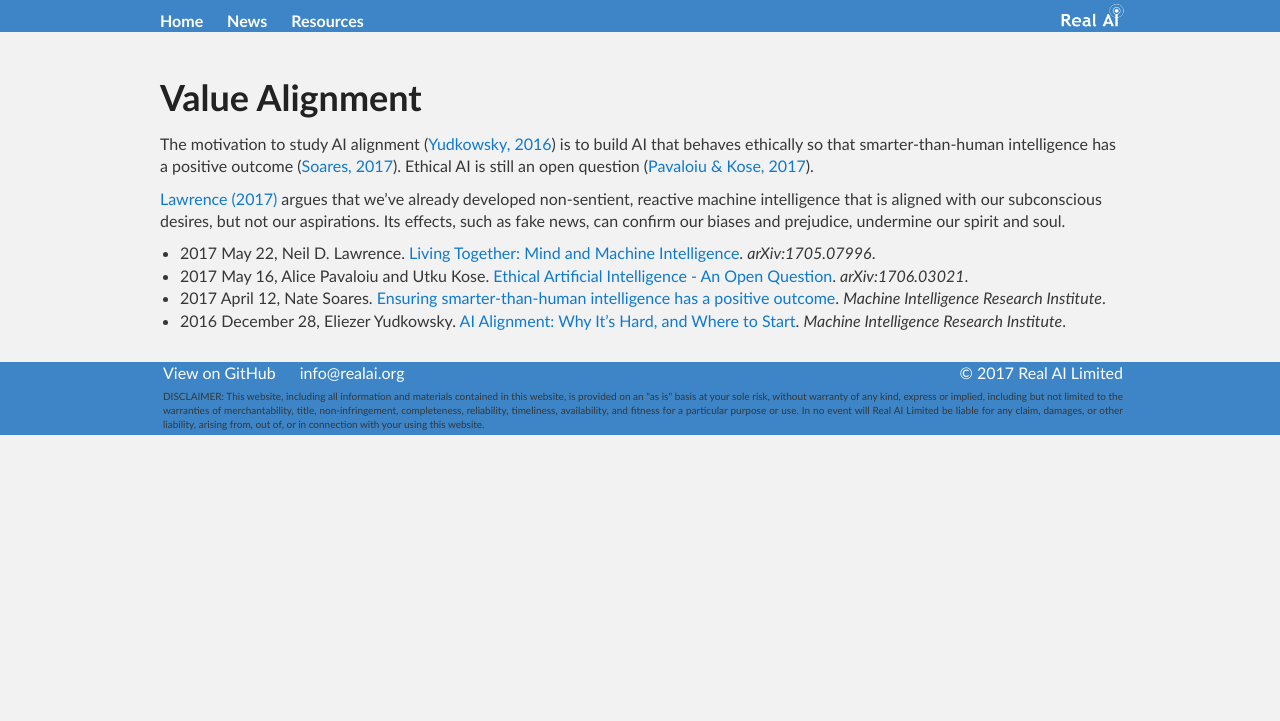
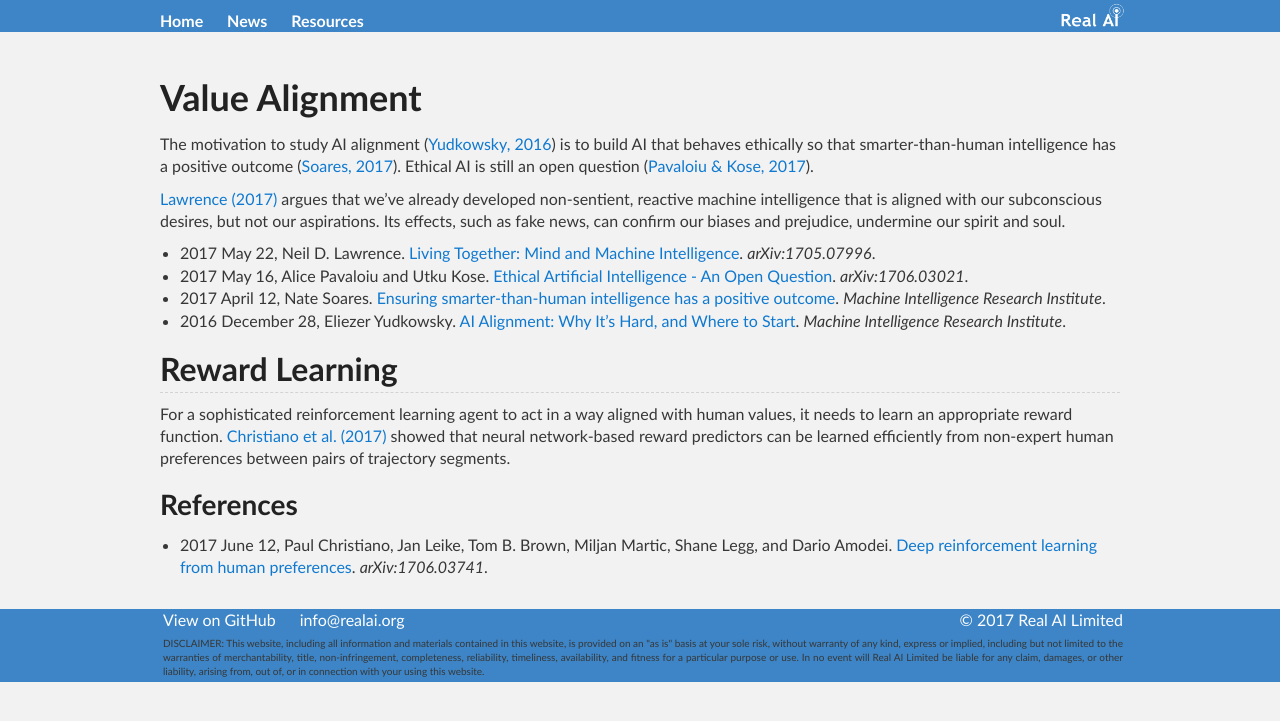
Before and after one commit to Tonywuhk/realai.org, a Jekyll site: the page built from safety/alignment.md, in a window 1280 px wide. Shown: the top 721 px of the page. Built offline with Jekyll 4.4.1, drawn with Linux system fonts in a browser that asks for light colours; our own code applies the rules of GitHub Pages for plain Markdown files; comment, search, counter and statistics services are not loaded; the repository's description, which GitHub fills in, is left out.

Commit message:
Create alignment.md

```diff
--- a/safety/alignment.md
+++ b/safety/alignment.md
@@ -11,3 +11,11 @@ The motivation to study AI alignment ([Yudkowsky, 2016](https://intelligence.org
 * 2017 May 16, Alice Pavaloiu and Utku Kose. [Ethical Artificial Intelligence - An Open Question](https://arxiv.org/abs/1706.03021). *arXiv:1706.03021*.
 * 2017 April 12, Nate Soares. [Ensuring smarter-than-human intelligence has a positive outcome](https://intelligence.org/2017/04/12/ensuring/). *Machine Intelligence Research Institute*.
 * 2016 December 28, Eliezer Yudkowsky. [AI Alignment: Why It’s Hard, and Where to Start](https://intelligence.org/2016/12/28/ai-alignment-why-its-hard-and-where-to-start/). *Machine Intelligence Research Institute*.
+
+## Reward Learning
+
+For a sophisticated reinforcement learning agent to act in a way aligned with human values, it needs to learn an appropriate reward function. [Christiano et al. (2017)](https://arxiv.org/abs/1706.03741) showed that neural network-based reward predictors can be learned efficiently from non-expert human preferences between pairs of trajectory segments.
+
+### References
+
+* 2017 June 12, Paul Christiano, Jan Leike, Tom B. Brown, Miljan Martic, Shane Legg, and Dario Amodei. [Deep reinforcement learning from human preferences](https://arxiv.org/abs/1706.03741). *arXiv:1706.03741*.
```
